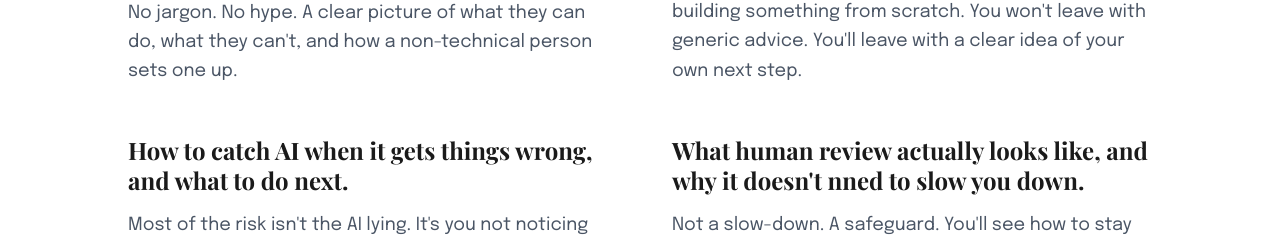
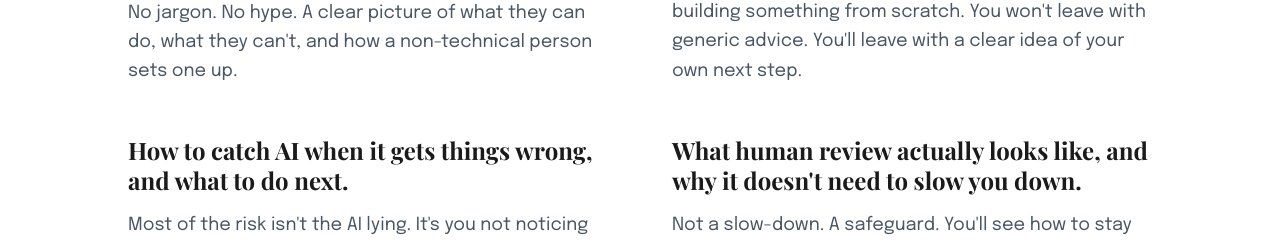
Before and after one commit to AjyleAI/Free-Workshop---May-27th-2026, a React (Vite) app: page / in a window 1280 px wide. Shown: the part 4320-4563 px from the top of the page. Built offline with nearby package versions, Linux system fonts and the light colour scheme; a web font is replaced by a local one.

Commit message:
fix: Correct typo in workshop curriculum description
Fixes a typographical error in the description of one of the workshop modules, changing "nned" to "need" for improved clarity and professionalism.

```diff
--- a/src/App.tsx
+++ b/src/App.tsx
@@ -361,7 +361,7 @@ export default function App() {
                 desc: "Most of the risk isn't the AI lying. It's you not noticing when it has. You'll leave knowing how to spot it, check it, and review in a way that actually keeps you protected."
               },
               {
-                title: "What human review actually looks like, and why it doesn't nned to slow you down.",
+                title: "What human review actually looks like, and why it doesn't need to slow you down.",
                 desc: "Not a slow-down. A safeguard. You'll see how to stay legally and reputationally safe without turning AI work into a manual job."
               }
             ].map((item, idx) => (
```
